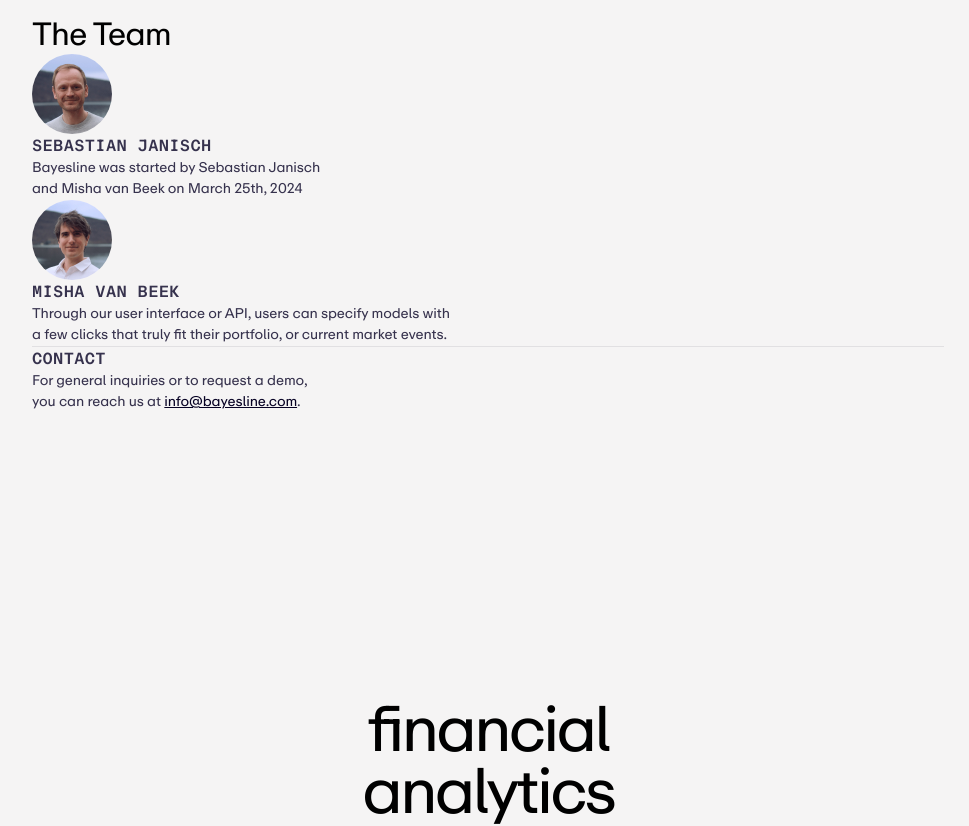
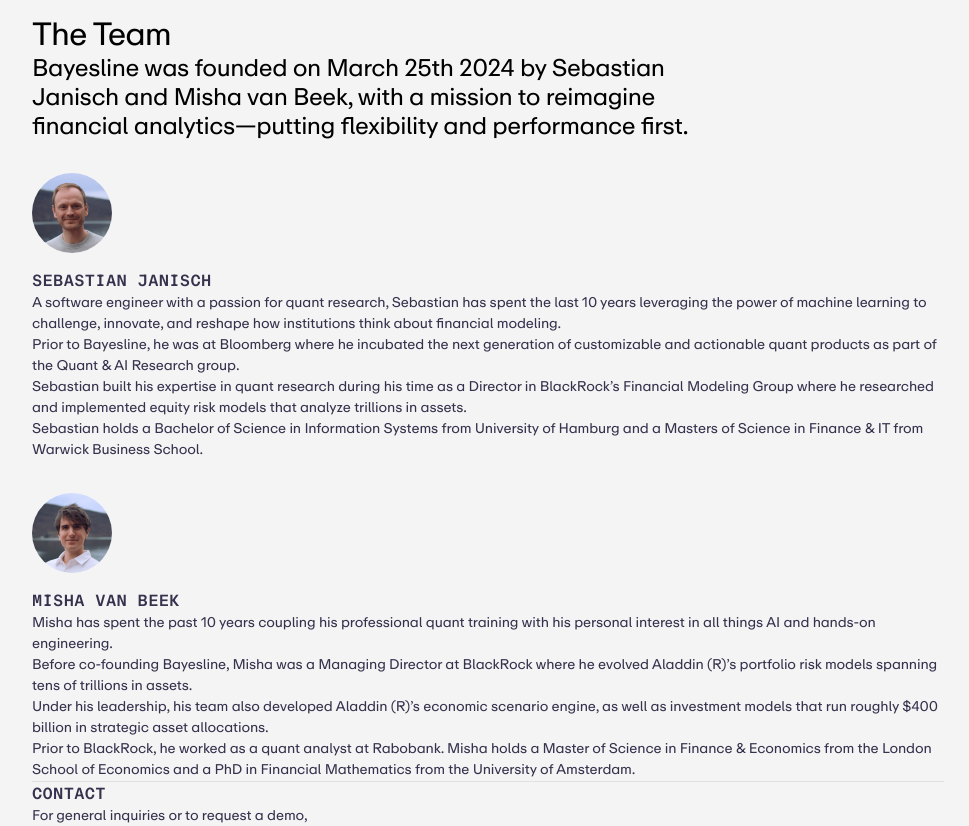
Before and after one commit to sebastiangraz/bayesline, a React (Vite) app: page / in a window 1280 px wide. Shown: the part 1360-2186 px from the top of the page, without its empty margins (152-1121 px from the left). Built offline with nearby package versions, Linux system fonts and the light colour scheme.

Commit message:
Add avatar fixes

```diff
--- a/src/App.tsx
+++ b/src/App.tsx
@@ -1,6 +1,6 @@
 import utils from './utils.module.css';
 import style from './app.module.css';
-import { Hero, Box, Button, Flex, Footer } from '@/components';
+import { Hero, Box, Button, Flex, Footer, Avatar } from '@/components';
 import sebastian from '@/assets/sebastian.jpg';
 import misha from '@/assets/misha.jpg';
 
@@ -56,32 +56,68 @@
       <Box bg="secondary" className={`${utils.section} z-1 `}>
         <div className="e-12 padding-2">
           <Flex column gap={4}>
-            <h3>The Team</h3>
+            <Flex column gap={3}>
+              <h3>The Team</h3>
+              <h4 className="balance">
+                Bayesline was founded on March 25th 2024 by Sebastian Janisch and Misha van Beek, with a mission to
+                reimagine financial analytics—putting flexibility and performance first.
+              </h4>
+            </Flex>
 
-            <Flex gap={4} wrap>
-              <Flex gap={2} className="w-prose">
-                <Avatar url={sebastian}></Avatar>
+            <Flex gap={4} wrap between>
+              <div>
                 <Flex column gap={1}>
+                  <Avatar url={sebastian} className={style.avatar}></Avatar>
+                  <p></p>
                   <p className="caps">Sebastian Janisch</p>
-                  <p className="small balance w-prose">
-                    Bayesline was started by Sebastian Janisch and Misha van Beek on March 25th, 2024
+                  <p className="small">
+                    A software engineer with a passion for quant research, Sebastian has spent the last 10 years
+                    leveraging the power of machine learning to challenge, innovate, and reshape how institutions think
+                    about financial modeling.
+                  </p>
+                  <p className="small">
+                    Prior to Bayesline, he was at Bloomberg where he incubated the next generation of customizable and
+                    actionable quant products as part of the Quant & AI Research group.
+                  </p>
+
+                  <p className="small">
+                    Sebastian built his expertise in quant research during his time as a Director in BlackRock’s
+                    Financial Modeling Group where he researched and implemented equity risk models that analyze
+                    trillions in assets.
+                  </p>
+                  <p className="small">
+                    Sebastian holds a Bachelor of Science in Information Systems from University of Hamburg and a
+                    Masters of Science in Finance & IT from Warwick Business School.
                   </p>
                 </Flex>
-              </Flex>
+              </div>
+              <div>
+                <Flex column gap={1}>
+                  <Avatar url={misha} className={style.avatar}></Avatar>
+                  <p></p>
+                  <p className="caps">Misha van Beek</p>
+                  <p className="small">
+                    Misha has spent the past 10 years coupling his professional quant training with his personal
+                    interest in all things AI and hands-on engineering.
+                  </p>
+                  <p className="small">
+                    Before co-founding Bayesline, Misha was a Managing Director at BlackRock where he evolved Aladdin
+                    (R)’s portfolio risk models spanning tens of trillions in assets.
+                  </p>
+                  <p className="small">
+                    Under his leadership, his team also developed Aladdin (R)’s economic scenario engine, as well as
+                    investment models that run roughly $400 billion in strategic asset allocations.
+                  </p>
 
-              <Flex gap={2} className="w-prose">
-                <Avatar url={misha}></Avatar>
-                <Flex column gap={1}>
-                  <p className="caps">Misha van Beek</p>
-                  <p className="small balance w-prose">
-                    Through our user interface or API, users can specify models with a few clicks that truly fit their
-                    portfolio, or current market events.
+                  <p className="small">
+                    Prior to BlackRock, he worked as a quant analyst at Rabobank. Misha holds a Master of Science in
+                    Finance & Economics from the London School of Economics and a PhD in Financial Mathematics from the
+                    University of Amsterdam.
                   </p>
                 </Flex>
-              </Flex>
+              </div>
             </Flex>
             <hr />
-
             <Flex column gap={1}>
               <p className="caps">Contact</p>
               <p className="small balance w-prose">
@@ -98,12 +134,4 @@
   );
 }
 
-const Avatar = ({ url }: { url?: string }) => {
-  return (
-    <div className="avatar">
-      <img src={url} alt="avatar" style={{ width: '5rem', borderRadius: '99em', overflow: 'hidden' }} />
-    </div>
-  );
-};
-
 export default App;
--- a/src/app.module.css
+++ b/src/app.module.css
@@ -10,3 +10,7 @@
     padding: 0.5em;
   }
 }
+.avatar {
+  margin-top: 2rem;
+  margin-bottom: 1rem;
+}
--- /dev/null
+++ b/src/components/Avatar/Avatar.tsx
@@ -0,0 +1,16 @@
+import style from './avatar.module.css';
+
+interface AvatarProps {
+  url: string;
+  className?: string;
+  style?: React.CSSProperties;
+}
+
+export const Avatar = (props: AvatarProps) => {
+  const { ...rest } = props;
+  return (
+    <div className={`avatar ${rest.className}`}>
+      <img src={props.url} alt="avatar" className={style.avatar} />
+    </div>
+  );
+};
--- /dev/null
+++ b/src/components/Avatar/avatar.module.css
@@ -0,0 +1,5 @@
+.avatar {
+  width: 5rem;
+  border-radius: 99em;
+  overflow: hidden;
+}
--- /dev/null
+++ b/src/components/Avatar/index.ts
@@ -0,0 +1 @@
+export { Avatar } from './Avatar';
--- a/src/components/index.ts
+++ b/src/components/index.ts
@@ -4,3 +4,4 @@
 export { Flex } from './Flex';
 export { Footer } from './Footer';
 export { Illustration } from './Illustration';
+export { Avatar } from './Avatar';
```
